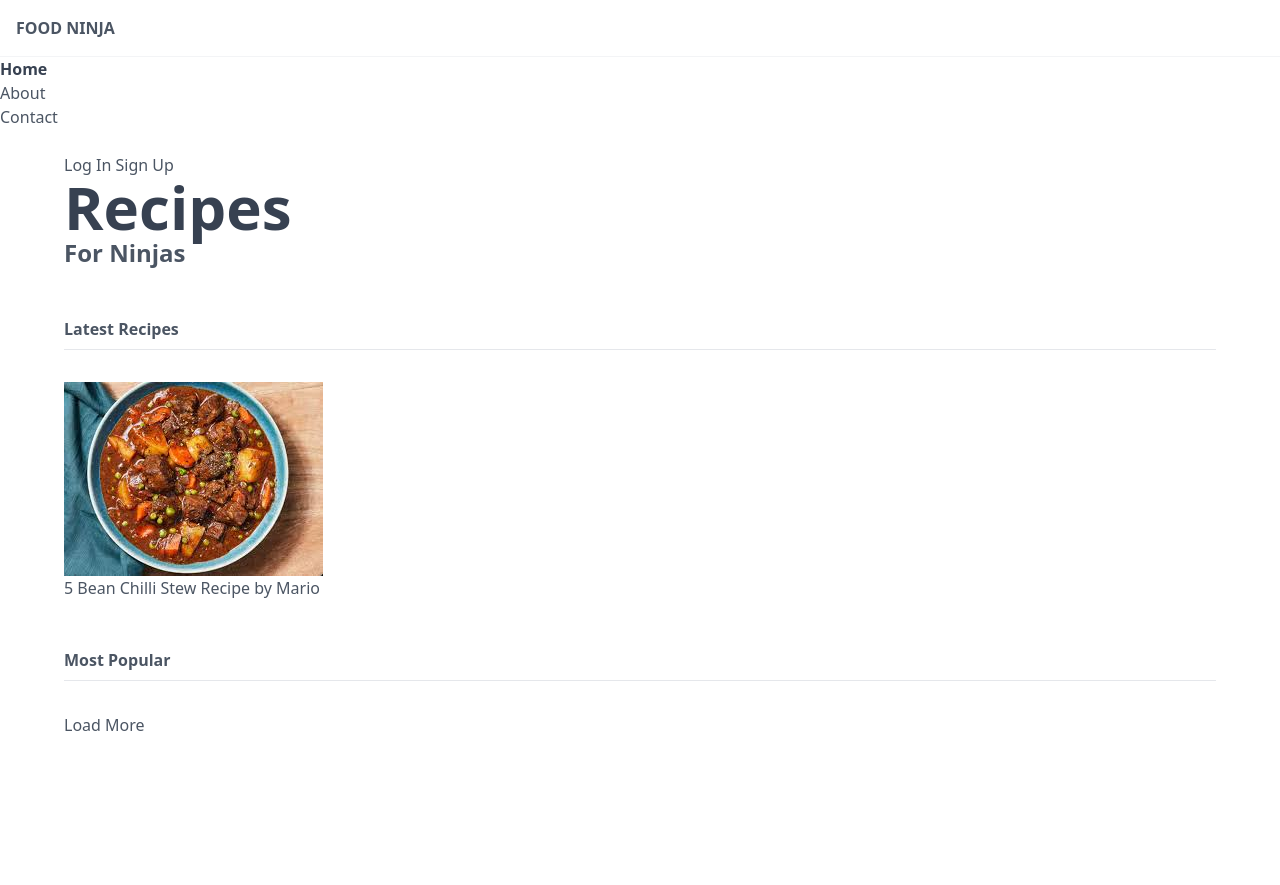
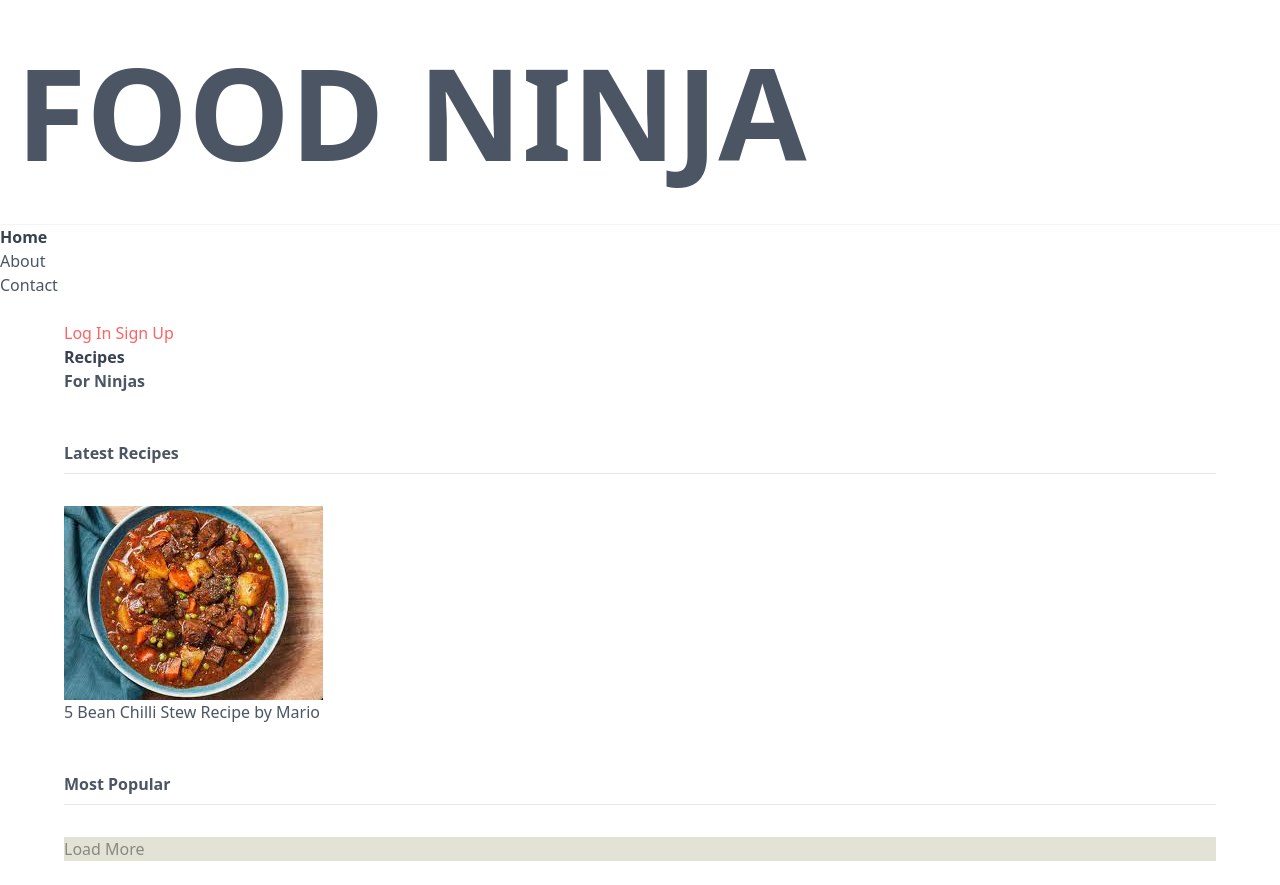
Before and after one commit to ahmed-arifgala/Tailwind-Tutorial, a website: page src/index.html in a window 1280 px wide. Before the commit the page ends 800 px from the top, so only its background shows below. Drawn offline with Linux system fonts and the light colour scheme.

Commit message:
Tailored Config File

```diff
--- a/src/index.html
+++ b/src/index.html
@@ -15,7 +15,7 @@
         <div>
             <nav>
                 <div>
-                    <h1 class="font-bold uppercase p-4 border-b border-gray-100 ">
+                    <h1 class="font-bold uppercase p-4 border-b border-gray-100 text-mammoth">
                         <a href="/">Food Ninja</a>
                     </h1>
                 </div>
@@ -41,8 +41,8 @@
 
         <main class="px-16 py-6">
             <div>
-                <a href="#" >Log In</a>
-                <a href="#" >Sign Up</a>
+                <a href="#" class="text-primary" >Log In</a>
+                <a href="#" class="text-primary" >Sign Up</a>
             </div>
 
             <header>
@@ -70,7 +70,7 @@
                     </div>
 
                     <div>
-                        <div>
+                        <div class="bg-secondary-100 text-secondary-200">
                             Load More
                         </div>
                     </div>
--- a/tailwind.config.js
+++ b/tailwind.config.js
@@ -1,8 +1,22 @@
+//tailwinfd uses this file to convert those that you have wriiten in html to convert into css
+
+
 /** @type {import('tailwindcss').Config} */
 module.exports = {
   content: ["./src/**/*.{html,js}"],
   theme: {
-    extend: {},
+    fontSize: {
+      mammoth: '8rem'
+    },
+    extend: {
+      colors:{
+        primary: '#FF6363',
+        secondary: {
+          100: '#E2E2D5',
+          200: '#888883'
+        }
+      }
+    },
   },
   plugins: [],
 }
```
Also changed, not shown: dist/output.css.
